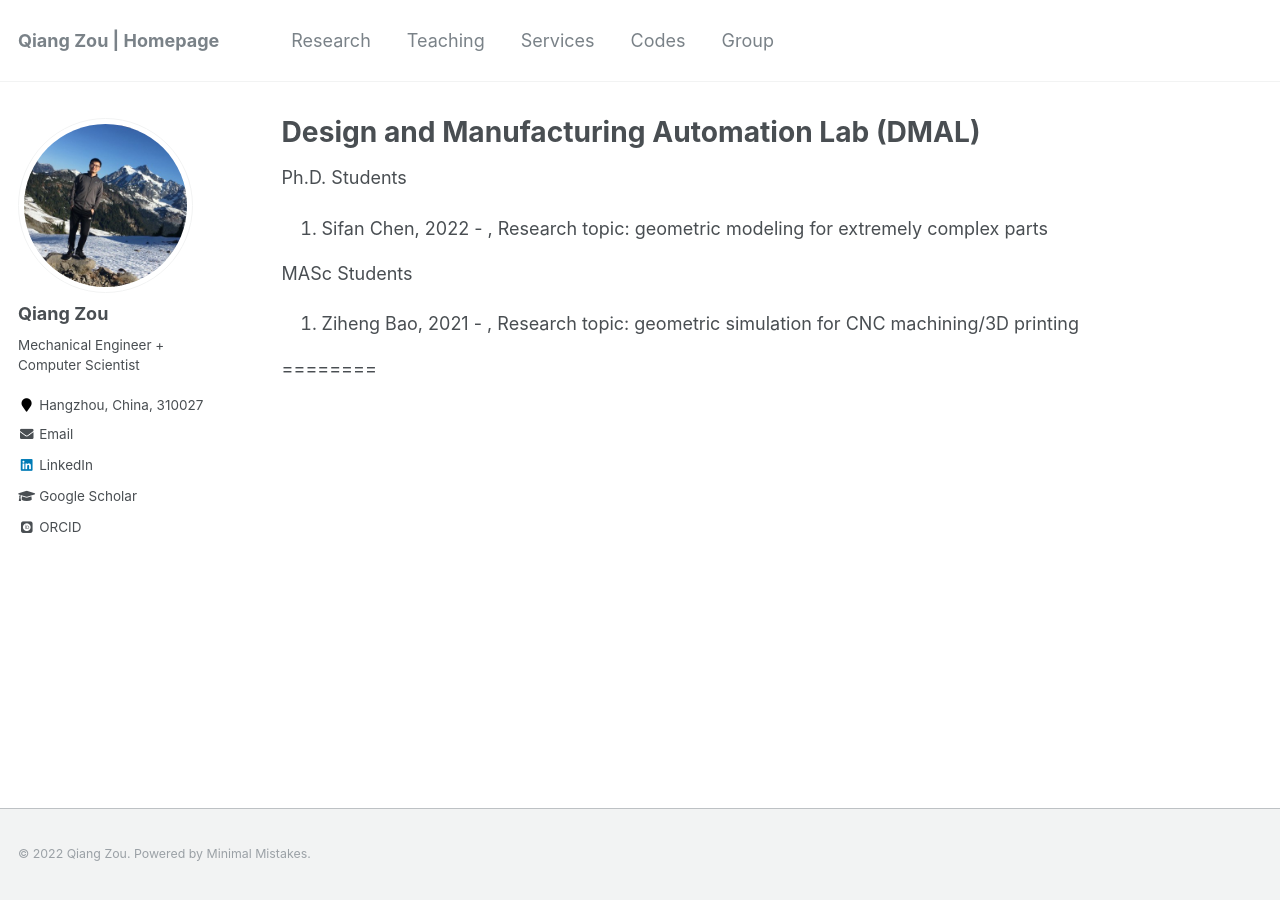
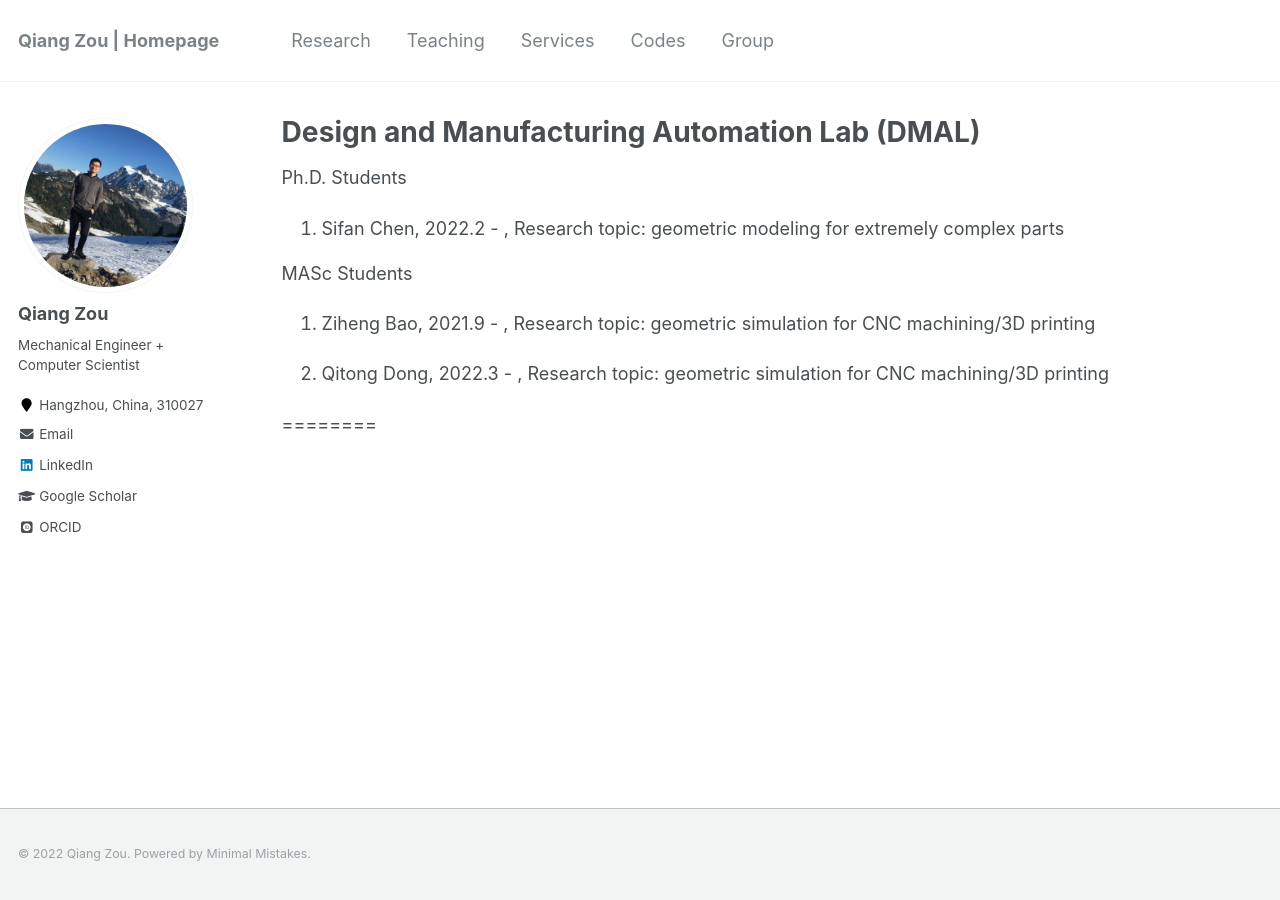
Before and after one commit to Qiang-Zou/Qiang-Zou.github.io, a Jekyll site: the page built from _pages/group.md, in a window 1280 px wide. Built offline with Jekyll 4.4.1, drawn with Linux system fonts in a browser that asks for light colours; some web fonts are replaced.

Commit message:
updatges

```diff
--- a/_pages/group.md
+++ b/_pages/group.md
@@ -7,12 +7,13 @@ author_profile: true
 
 Ph.D. Students
 
-1. Sifan Chen, 2022 - , Research topic: geometric modeling for extremely complex parts
+1. Sifan Chen, 2022.2 - , Research topic: geometric modeling for extremely complex parts
 
 MASc Students
 
-1. Ziheng Bao, 2021 - , Research topic: geometric simulation for CNC machining/3D printing
+1. Ziheng Bao, 2021.9 - , Research topic: geometric simulation for CNC machining/3D printing
 
+1. Qitong Dong, 2022.3 - , Research topic: geometric simulation for CNC machining/3D printing
 
 ========
 
```
Also changed, not shown: 1 other file.
